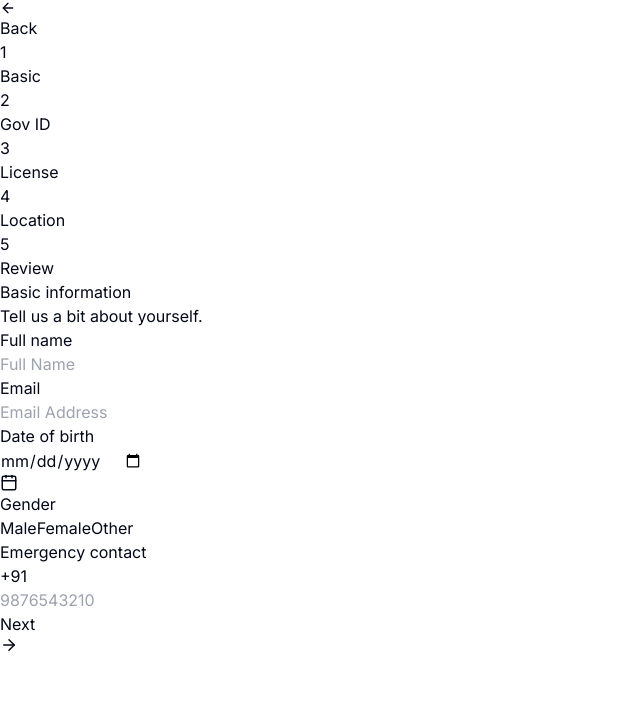
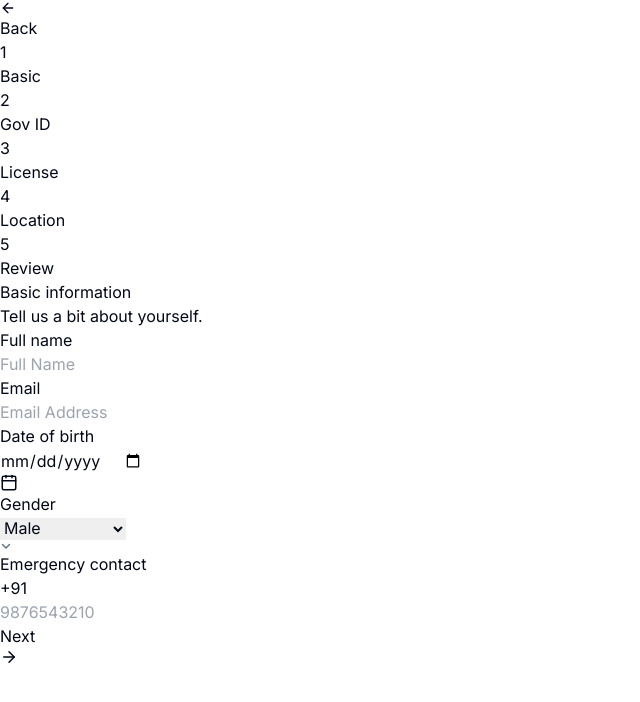
Before and after one commit to Akhileswar6/UdrCrafts, a React (Vite) app in the folder client/: page /basic-info in a window 1280 px wide. Shown: the top 702 px of the page, without its empty margins (0-640 px from the left). Built offline with nearby package versions, Linux system fonts and the light colour scheme.

Commit message:
feat(ui): update basic info and location onboarding forms

```diff
--- a/client/src/pages/BasicInfo.jsx
+++ b/client/src/pages/BasicInfo.jsx
@@ -3,16 +3,12 @@ import { useNavigate } from 'react-router-dom';
 import { ArrowLeft, ArrowRight, Calendar, ChevronDown } from 'lucide-react';
 import { motion } from 'framer-motion';
 import Stepper from '../components/Stepper';
+import useStore from '../store/useStore';
 
 const BasicInfo = () => {
   const navigate = useNavigate();
-  const [formData, setFormData] = useState({
-    fullName: '',
-    email: '',
-    dob: '',
-    gender: 'Male',
-    emergencyContact: ''
-  });
+  const { basicInfo, setBasicInfo } = useStore();
+  const [formData, setFormData] = useState(basicInfo);
   const [errors, setErrors] = useState({});
 
   const handleChange = (e) => {
@@ -36,6 +32,7 @@ const BasicInfo = () => {
       return;
     }
     setErrors({});
+    setBasicInfo(formData);
     navigate('/documents');
   };
 
@@ -47,15 +44,12 @@ const BasicInfo = () => {
         transition={{ duration: 0.4 }}
         className="w-full max-w-md mx-auto"
       >
-        {/* Back Button */}
                   <button onClick={() => navigate(-1)} className="w-24 h-11 flex items-center justify-center rounded-full hover:bg-gray-50 transition-colors -ml-4 gap-1 mb-4">
             <ArrowLeft size={16} className="text-[#475569]"  /> <span className='text-[#475569] text-[14px]'>Back</span>
           </button>
 
-        {/* Stepper */}
                 <Stepper currentStep={1} />
 
-        {/* Title */}
                 <div className="mb-8">
           <h1 className="text-[28px] font-bold text-[#012b39] tracking-tight mb-2">
             Basic information
@@ -65,10 +59,8 @@ const BasicInfo = () => {
           </p>
         </div>
 
-        {/* Form */}
                 <form onSubmit={handleNext} className="space-y-5">
 
-          {/* Full Name */}
                     <div className="space-y-1.5">
             <label className="block text-[14px] text-[#012b39] font-medium">
               Full name
@@ -87,7 +79,6 @@ const BasicInfo = () => {
             {errors.fullName && <p className="text-red-400 text-[12px]">{errors.fullName}</p>}
           </div>
 
-          {/* Email */}
                     <div className="space-y-1.5">
             <label className="block text-[14px] text-[#012b39] font-medium">
               Email
@@ -106,7 +97,6 @@ const BasicInfo = () => {
             {errors.email && <p className="text-red-400 text-[12px]">{errors.email}</p>}
           </div>
 
-          {/* DOB and Gender Row */}
                     <div className="flex gap-4">
             <div className="space-y-1.5 flex-1">
               <label className="block text-[14px] text-[#012b39] font-medium">
@@ -130,30 +120,32 @@ const BasicInfo = () => {
               <label className="block text-[14px] text-[#012b39] font-medium mb-1">
                 Gender
               </label>
-              <div className="flex gap-2">
-                {['Male', 'Female', 'Other'].map((g) => (
-                  <button
-                    type="button"
-                    key={g}
-                    onClick={() => {
-                      setFormData({ ...formData, gender: g });
+              <div className={`relative flex rounded-xl border ${errors.gender ? 'border-red-500' : 'border-[#E2E8F0]'} overflow-hidden focus-within:border-[#94A3B8] transition-colors bg-white items-center`}>
+                <select
+                  name="gender"
+                  value={formData.gender}
+                  onChange={(e) => {
+                    handleChange(e);
                     if (errors.gender) setErrors({ ...errors, gender: '' });
                   }}
-                    className={`flex-1 py-[9px] rounded-xl border text-[13px] font-medium transition-colors ${
-                      formData.gender === g
-                        ? 'border-[#012b39] bg-[#012b39] text-white'
-                        : errors.gender ? 'border-red-500 bg-white text-red-500' : 'border-[#E2E8F0] bg-white text-[#64748B] hover:border-[#94A3B8]'
-                    }`}
+                  className={`w-full px-4 py-2 outline-none text-[15px] bg-transparent appearance-none cursor-pointer ${!formData.gender ? 'text-[#94A3B8]' : 'text-[#012b39]'}`}
+                  required
                 >
-                    {g}
-                  </button>
-                ))}
+                  <option value="" disabled>Select gender</option>
+                  <option value="Male" className="text-[#012b39]">Male</option>
+                  <option value="Female" className="text-[#012b39]">Female</option>
+                  <option value="Other" className="text-[#012b39]">Other</option>
+                </select>
+                <div className="absolute right-3 pointer-events-none">
+                  <svg width="12" height="12" viewBox="0 0 12 12" fill="none" xmlns="http://www.w3.org/2000/svg">
+                    <path d="M2.5 4.5L6 8L9.5 4.5" stroke="#64748B" strokeWidth="1.5" strokeLinecap="round" strokeLinejoin="round"/>
+                  </svg>
+                </div>
               </div>
               {errors.gender && <p className="text-red-400 text-[12px]">{errors.gender}</p>}
             </div>
           </div>
 
-          {/* Emergency Contact */}
                     <div className="space-y-1.5">
             <label className="block text-[14px] text-[#012b39] font-medium">
               Emergency contact
@@ -181,7 +173,6 @@ const BasicInfo = () => {
 
         </form>
 
-        {/* Action Button */}
                 <div className="mt-12 pb-8">
           <button
             onClick={handleNext}
--- a/client/src/pages/LocationPage.jsx
+++ b/client/src/pages/LocationPage.jsx
@@ -1,19 +1,17 @@
 import React, { useState } from 'react';
 import { useNavigate } from 'react-router-dom';
 import { ArrowLeft, ArrowRight, MapPin, Check, Navigation, Loader2 } from 'lucide-react';
-import { motion } from 'framer-motion';
+import { motion, AnimatePresence } from 'framer-motion';
 import Stepper from '../components/Stepper';
+import useStore from '../store/useStore';
 
 const LocationPage = () => {
   const navigate = useNavigate();
-  const [locationData, setLocationData] = useState({
-    state: '',
-    city: '',
-    area: '',
-    pincode: ''
-  });
+  const { location, setLocation } = useStore();
+  const [locationData, setLocationData] = useState(location);
   const [coords, setCoords] = useState({ lat: 12.9716, lon: 77.5946 });
   const [isLoadingLocation, setIsLoadingLocation] = useState(false);
+  const [showToast, setShowToast] = useState(false);
 
   const fetchLiveLocation = () => {
     setIsLoadingLocation(true);
@@ -38,6 +36,8 @@ const LocationPage = () => {
               area: data.address.suburb || data.address.neighbourhood || data.address.residential || data.address.village || data.address.road || '',
               pincode: data.address.postcode || ''
             });
+            setShowToast(true);
+            setTimeout(() => setShowToast(false), 3000);
           }
         } catch (error) {
           console.error("Error fetching location details:", error);
@@ -62,19 +62,13 @@ const LocationPage = () => {
         transition={{ duration: 0.4 }}
         className="w-full max-w-md mx-auto"
       >
-        {/* Back Button */}
-        <button
-          onClick={() => navigate(-1)}
-          className="w-10 h-10 rounded-full border border-gray-200 flex items-center justify-center text-[#012b39] mb-8 hover:bg-gray-50 transition"
-        >
-          <ArrowLeft size={20} strokeWidth={2} />
-        </button>
+                  <button onClick={() => navigate(-1)} className="w-24 h-11 flex items-center justify-center rounded-full hover:bg-gray-50 transition-colors -ml-4 gap-1 mb-4">
+            <ArrowLeft size={16} className="text-[#475569]"  /> <span className='text-[#475569] text-[14px]'>Back</span>
+          </button>
 
-        {/* Stepper */}
-        <Stepper currentStep={4} />
+                <Stepper currentStep={4} />
 
-        {/* Title */}
-        <div className="mb-8">
+                <div className="mb-8">
           <h1 className="text-[28px] font-bold text-[#012b39] tracking-tight mb-2">
             Your service location
           </h1>
@@ -83,8 +77,7 @@ const LocationPage = () => {
           </p>
         </div>
 
-        {/* Map Placeholder */}
-        <div className="relative w-full h-48 bg-[#FEF9C3] rounded-3xl mb-3 flex items-center justify-center overflow-hidden border border-[#FEF08A] shadow-inner" style={!coords ? { backgroundImage: 'repeating-linear-gradient(45deg, transparent, transparent 10px, rgba(253,230,138,0.3) 10px, rgba(253,230,138,0.3) 20px)' } : {}}>
+                <div className="relative w-full h-48 bg-[#FEF9C3] rounded-3xl mb-3 flex items-center justify-center overflow-hidden border border-[#FEF08A] shadow-inner" style={!coords ? { backgroundImage: 'repeating-linear-gradient(45deg, transparent, transparent 10px, rgba(253,230,138,0.3) 10px, rgba(253,230,138,0.3) 20px)' } : {}}>
           {coords ? (
             <iframe
               width="100%"
@@ -170,15 +163,30 @@ const LocationPage = () => {
           </div>
         </form>
 
-        {/* Action Button */}
-        <div className="mt-8 pb-8">
+                <div className="mt-8 pb-8">
           <button
-            onClick={() => navigate('/review')}
+            onClick={() => {
+              setLocation(locationData);
+              navigate('/review');
+            }}
             className="w-full rounded-full py-[12px] text-[15px] transition-all bg-[#012b39] hover:bg-[#011c26] text-white active:scale-[0.98] shadow-lg flex items-center justify-center gap-2"
           >
             Review details <ArrowRight size={18} />
           </button>
         </div>
+
+                <AnimatePresence>
+          {showToast && (
+            <motion.div
+              initial={{ opacity: 0, y: 50, x: '-50%' }}
+              animate={{ opacity: 1, y: 0, x: '-50%' }}
+              exit={{ opacity: 0, y: 50, x: '-50%' }}
+              className="fixed bottom-10 left-1/2 bg-[#22C55E]/70 backdrop-blur-md border border-white/40 text-white px-4 py-2 rounded-full shadow-[0_8px_30px_rgb(0,0,0,0.12)] text-[14px] z-50 whitespace-nowrap flex items-center gap-2"
+            >
+              📍 Location detected successfully
+            </motion.div>
+          )}
+        </AnimatePresence>
       </motion.div>
     </div>
   );
```
Lines whose indentation alone changed are shown as unchanged.
